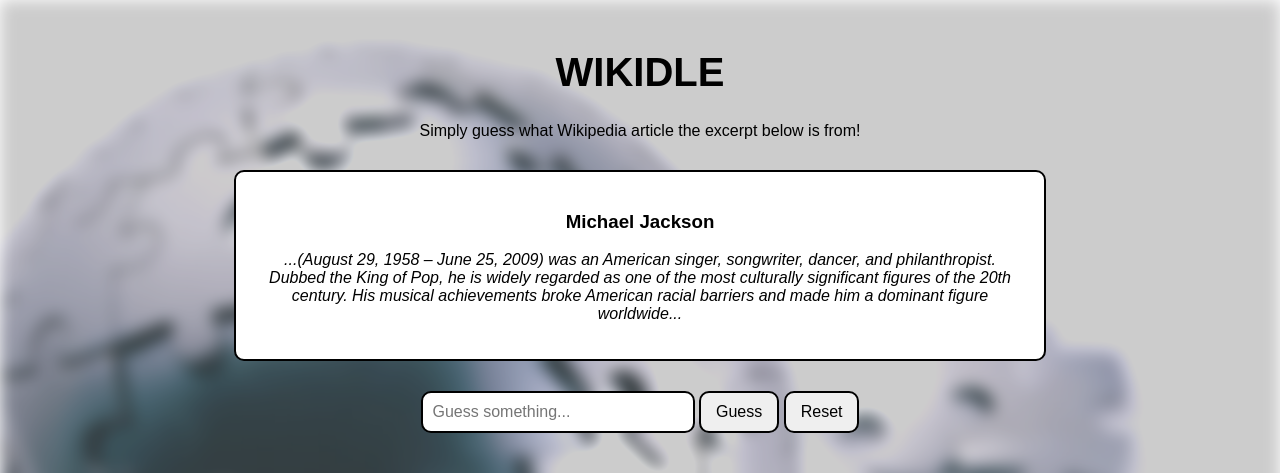
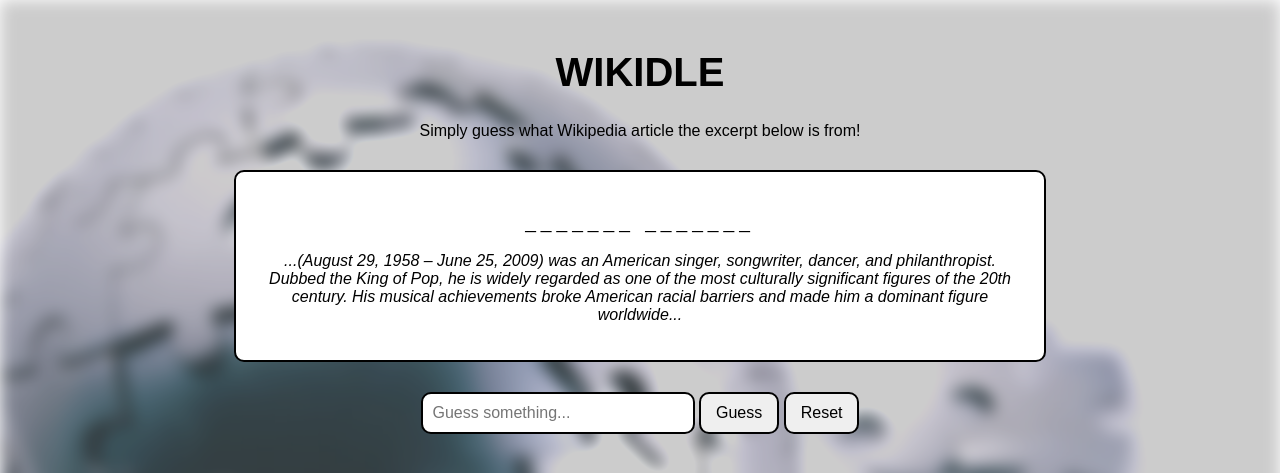
Before and after one commit to fiskermand/WIKIDLE-REPO, a Flask app: page / in a window 1280 px wide. Shown: the top 473 px of the page. Run offline with Flask 3, Linux system fonts and the light colour scheme.

Commit message:
overskrift

```diff
--- a/WIKIDLE_REPO/app.py
+++ b/WIKIDLE_REPO/app.py
@@ -1,4 +1,5 @@
 from flask import Flask, render_template, request, session
+import re
 
 #TODO:
 #hints (billede og bogstav?)
@@ -48,6 +49,8 @@ def home():
     wiki_text = example_dict["Michael Jackson"]["wiki_text"]
     wiki_category = example_dict["Michael Jackson"]["wiki_category"]
     wiki_theme = example_dict["Michael Jackson"]["wiki_theme"]
+
+    wiki_name_blurred = re.sub(r"\S", "_", wiki_name)
 
     guess_name = ""
     guess_category = ""
@@ -137,7 +140,8 @@ def home():
                            guess_category=guess_category,
                            autocomplete_options=example_dict.keys(),
                            guesses=guesses,
-                           guess_count=guess_count)
+                           guess_count=guess_count,
+                           wiki_name_blurred=wiki_name_blurred)
 
 #runs the shit
 if __name__ == "__main__":
--- a/WIKIDLE_REPO/static/style.css
+++ b/WIKIDLE_REPO/static/style.css
@@ -40,6 +40,12 @@ h1 {
 
 .wiki-text {
     font-style: italic;
+}
+
+.wiki_name_blurred {
+    font-style: bold;
+    letter-spacing: 5px;
+    font-size: larger;
 }
 
 .search-form {
--- a/WIKIDLE_REPO/templates/index.html
+++ b/WIKIDLE_REPO/templates/index.html
@@ -14,7 +14,7 @@
     <!-- main text, comes from "wiki_text" from app.py-->
     <div class="text-box">
         {% if wiki_text %}
-        <h3>{{ wiki_name }}</h3>
+        <p class="wiki_name_blurred">{{ wiki_name_blurred }}</p>
         <p class="wiki-text">{{ wiki_text }}</p>
         {% endif %}
     </div>
```
